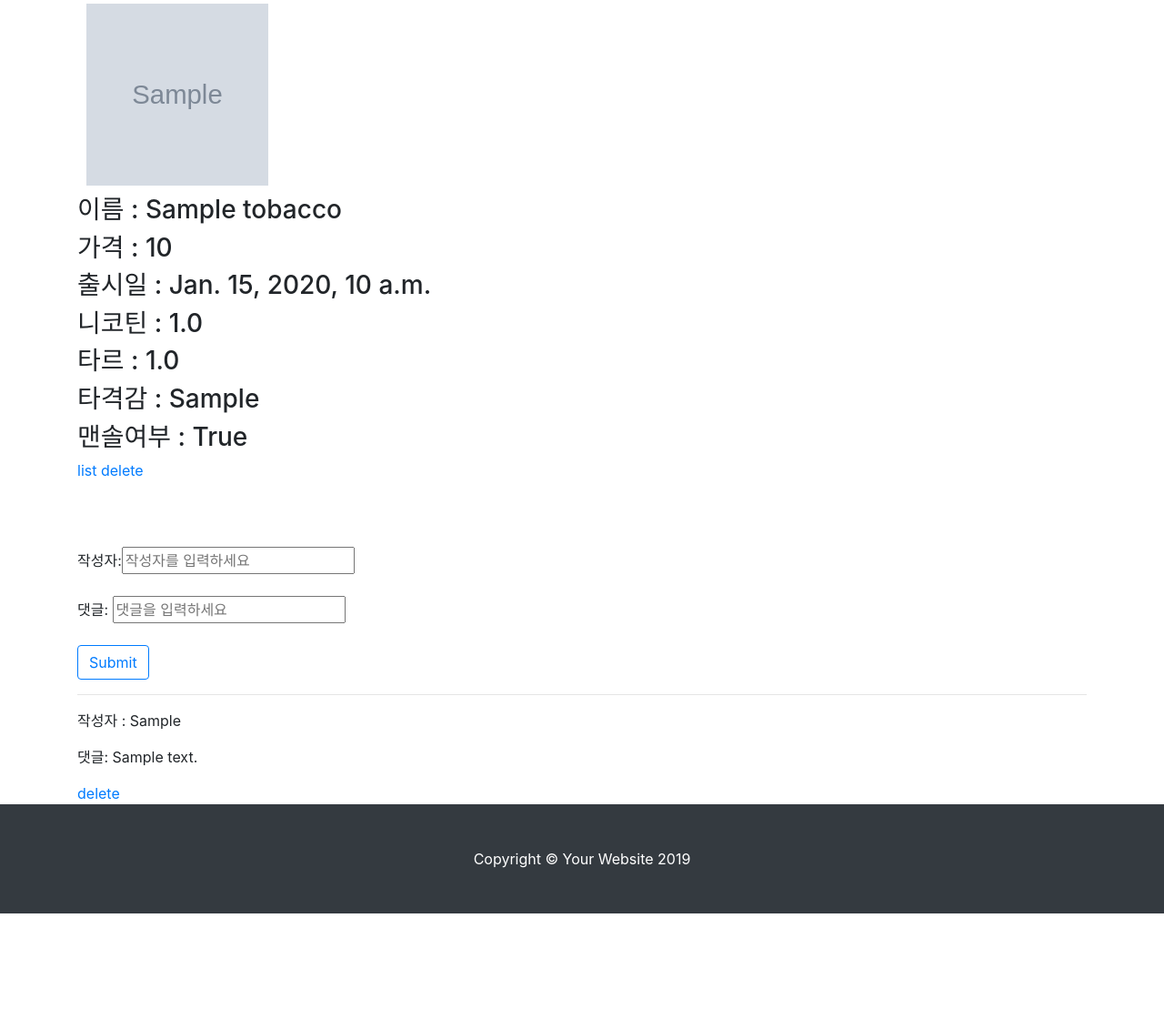
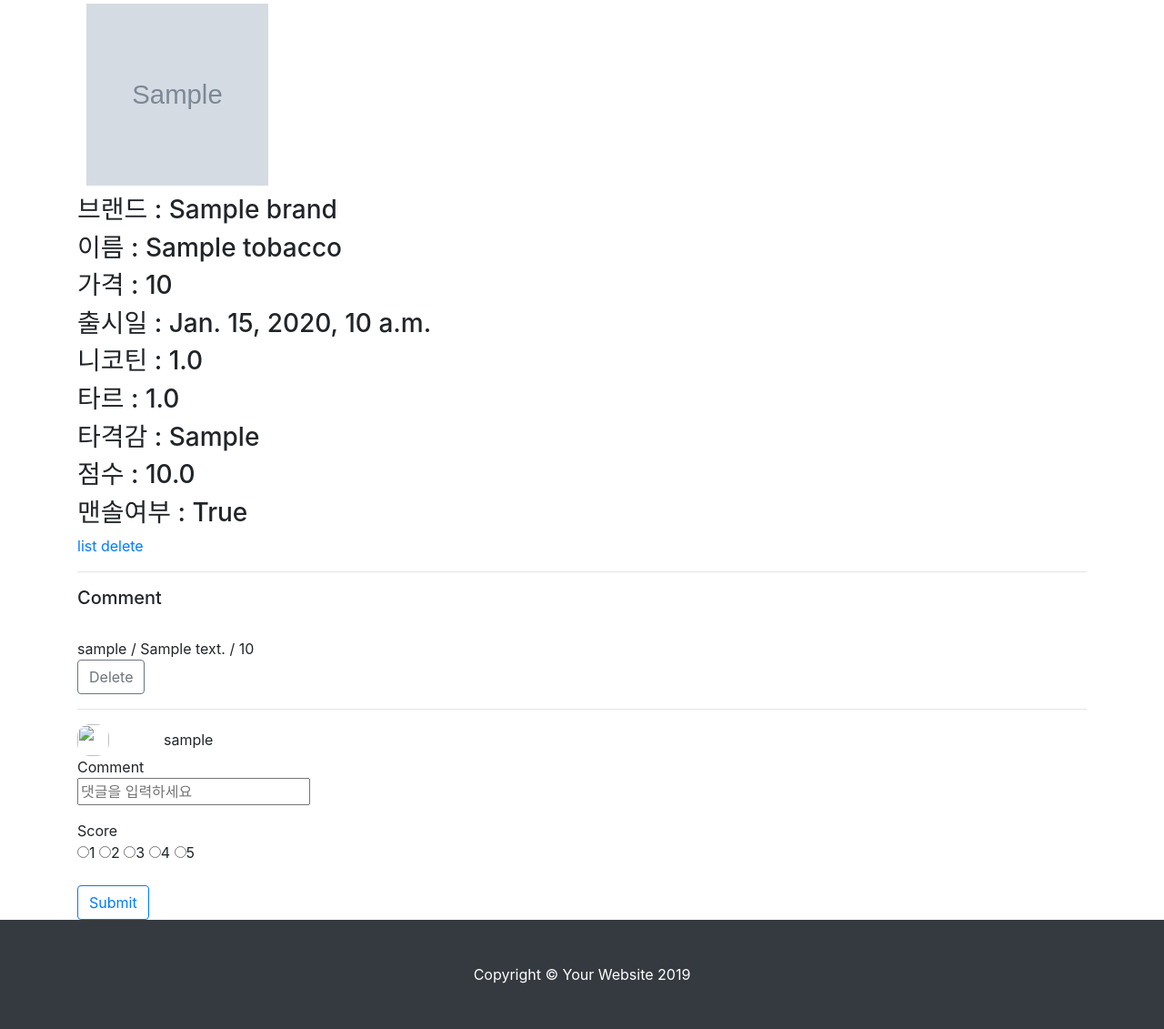
Before and after one commit to labiss96/django-goorm, a Django app: page /goorm/1 in a window 1280 px wide. Shown: the part 62-1193 px from the top of the page at 91% size. Before the commit the page ends 1066 px from the top, so only its background shows below. Run offline with Django 3.2, Linux system fonts and the light colour scheme; a user stored in the database is signed in; tables that the repository leaves empty hold one stand-in row (values such as "Sample post"); grey boxes marked "Sample" are stand-in pictures; some libraries are stand-ins or nearby versions.

Commit message:
Comment 모델 수정 및 평점(score) 기능 추가.

```diff
--- a/goorm/models.py
+++ b/goorm/models.py
@@ -1,4 +1,6 @@
 from django.db import models
+from accounts.models import Profile
+
 
 class Brand(models.Model):
     brd_name = models.CharField(max_length=100)
@@ -24,10 +26,13 @@ class Tobacco(models.Model):
         return self.name
 
 class Comment(models.Model) :
-    post = models.ForeignKey(Tobacco, on_delete = models.CASCADE, related_name= 'comments')
-    writer = models.CharField(max_length= 200)
-    text = models.TextField()
-    created = models.DateTimeField(auto_now_add= True)
+    tobacco = models.ForeignKey(Tobacco, on_delete = models.CASCADE, related_name= 'comments')
+    writer = models.ForeignKey(Profile, on_delete = models.CASCADE, related_name= 'writer')
+    pub_date = models.DateTimeField(auto_now_add= True)
+    contents = models.TextField()
+    score = models.PositiveIntegerField(default=3)
+
+
 
     def __str__(self) :
         return self.writer + "의 댓글"
--- a/goorm/templates/goorm/detail.html
+++ b/goorm/templates/goorm/detail.html
@@ -6,13 +6,14 @@
     <img src="{{tobacco.img.url}}" style='width:200px; height: 200px; display:block; margin:10px; text-align: center;'>
     {% endif %}
 
+    <h3>브랜드 : {{tobacco.brand.brd_name}}</h3>
     <h3>이름 : {{tobacco.name}} </h3>
     <h3>가격 : {{tobacco.price}} </h3>
     <h3>출시일 : {{tobacco.rel_date}} </h3>
     <h3>니코틴 : {{tobacco.nicotine}} </h3>
     <h3>타르 : {{tobacco.TAR}} </h3>
     <h3>타격감 : {{tobacco.feel_of_hit}} </h3>
-    <!-- <h3>점수 : {{tobacco.score}} </h3> -->
+    <h3>점수 : {{tobacco.score}} </h3>
     <h3>맨솔여부 : {{tobacco.isMenthol}} </h3>
 
 
@@ -21,25 +22,41 @@
     <a href="{% url 'goorm:delete' tobacco.id %}">delete</a>
 
     <br>
+    <hr>
+
+    <h5>Comment</h5>
     <br>
-  <br>
-  <br>
+    {% for comment in comments.all %}
+        <span>{{comment.writer}}</span> /
+        <span>{{comment.contents}}</span> /
+        <span>{{comment.score}}</span>
+        {% if request.user == comment.writer %}
+            <form action="{% url 'goorm:comment_delete' comment.id %}">
+                <button class="btn btn-outline-secondary" type="submit">Delete</button>
+            </form>
+        {% endif %}
+        <hr>
+    {% endfor %}
 
+
+    {% if user.is_authenticated %}
     <form action="" method="POST">
         {% csrf_token %}
-      <div class="">작성자:<input type="text" name="comment_writer" placeholder="작성자를 입력하세요"> </div>
-      <br>
-      <div class="">댓글: <input type="text" name="comment_text" placeholder="댓글을 입력하세요"></div>
-      <br>
+        <img src="{{ request.user.profile_img.url }}" alt="" style="width: 35px; height: 35px; border-radius: 40%;">
+        <span style="padding: 5%;">{{request.user.username}}</span>
+
+        <p>Comment <br> <input type="text" name="comment_text" placeholder="댓글을 입력하세요"></p>
+        Score <br>
+        <input type="radio" name="comment_score" value="1">1
+        <input type="radio" name="comment_score" value="2">2
+        <input type="radio" name="comment_score" value="3">3
+        <input type="radio" name="comment_score" value="4">4
+        <input type="radio" name="comment_score" value="5">5
+        <br><br>
         <input class="btn btn-outline-primary" type="submit">
     </form>
+    {% endif %}
 
-  {%for comment in comments %}
-    <hr>
-    <p>작성자 : {{comment.writer}}</p>
-    <p>댓글: {{comment.text}} </p>
-    <a class="delete" href="{% url 'goorm:comment_delete' comment.id%}">delete</a>
-  {% endfor %}
 
 </div>
 {% endblock %}
--- a/goorm/views.py
+++ b/goorm/views.py
@@ -6,14 +6,35 @@ def goormlist(request):
     return render(request, 'goorm/list.html', {'list': list})
 
 def detail(request, tobacco_id):
-    tobacco_detail = get_object_or_404(Tobacco, pk=tobacco_id)
-    comments = tobacco_detail.comments.all()
+
+    # POST(comment 생성)
     if request.method == "POST" :
+        tobacco_detail = get_object_or_404(Tobacco, pk=tobacco_id)
+
+        # create comment
         comment = Comment()
-        comment.post = Tobacco.objects.get(id = tobacco_id)
-        comment.writer = request.POST['comment_writer']
-        comment.text = request.POST['comment_text']
+        comment.tobacco = Tobacco.objects.get(id = tobacco_id)
+        comment.writer = request.user
+        comment.contents = request.POST['comment_text']
+        comment.score = request.POST['comment_score']
         comment.save()
+
+        comments = Comment.objects.filter(tobacco=tobacco_id)
+
+    # GET
+    else:
+        tobacco_detail = get_object_or_404(Tobacco, pk=tobacco_id)
+        comments = Comment.objects.filter(tobacco=tobacco_id)
+
+    # 구름과자 score 계산 로직
+    num_of_cmt = len(comments)
+    total_score = 0
+    for cmt in comments:
+        total_score += cmt.score
+    total_score = total_score / num_of_cmt
+    tobacco_detail.score = total_score
+    tobacco_detail.save()
+
     return render(request, 'goorm/detail.html',{'tobacco': tobacco_detail, 'comments':comments})
 
 def new(request):
```
Also changed, not shown: goorm/migrations/0002_auto_20200108_1825.py (added). Lines whose indentation alone changed are shown as unchanged.
